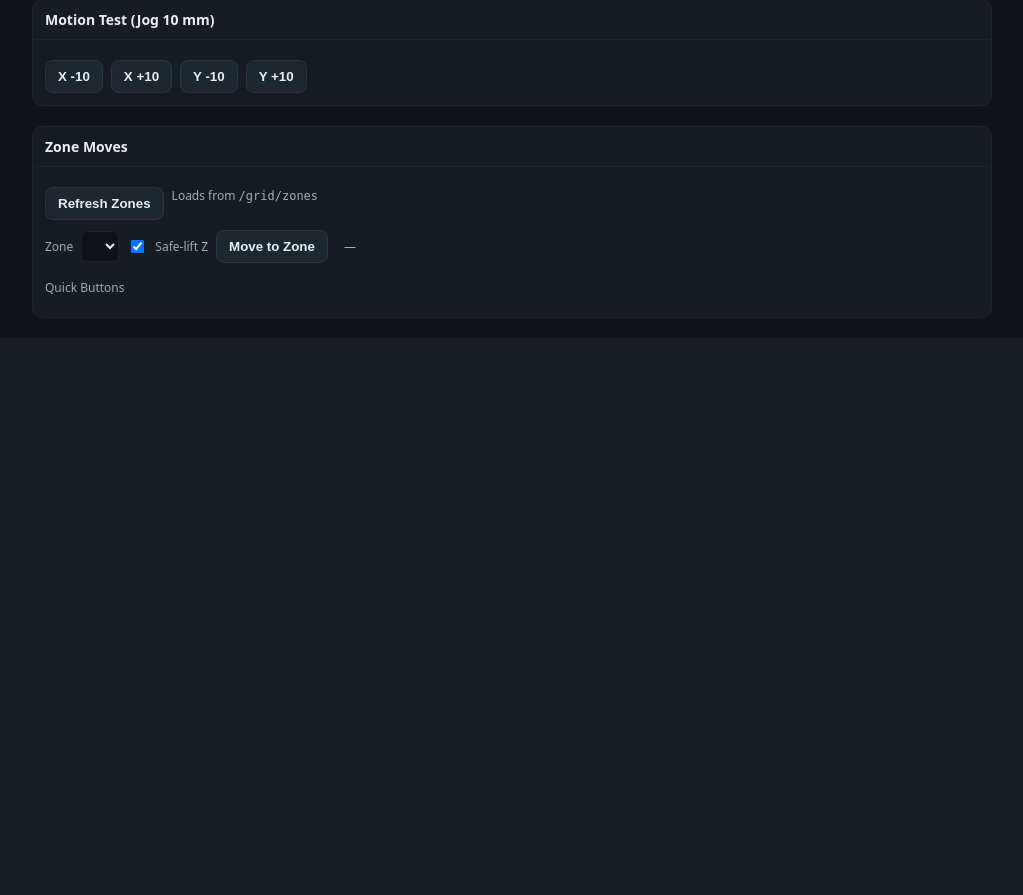
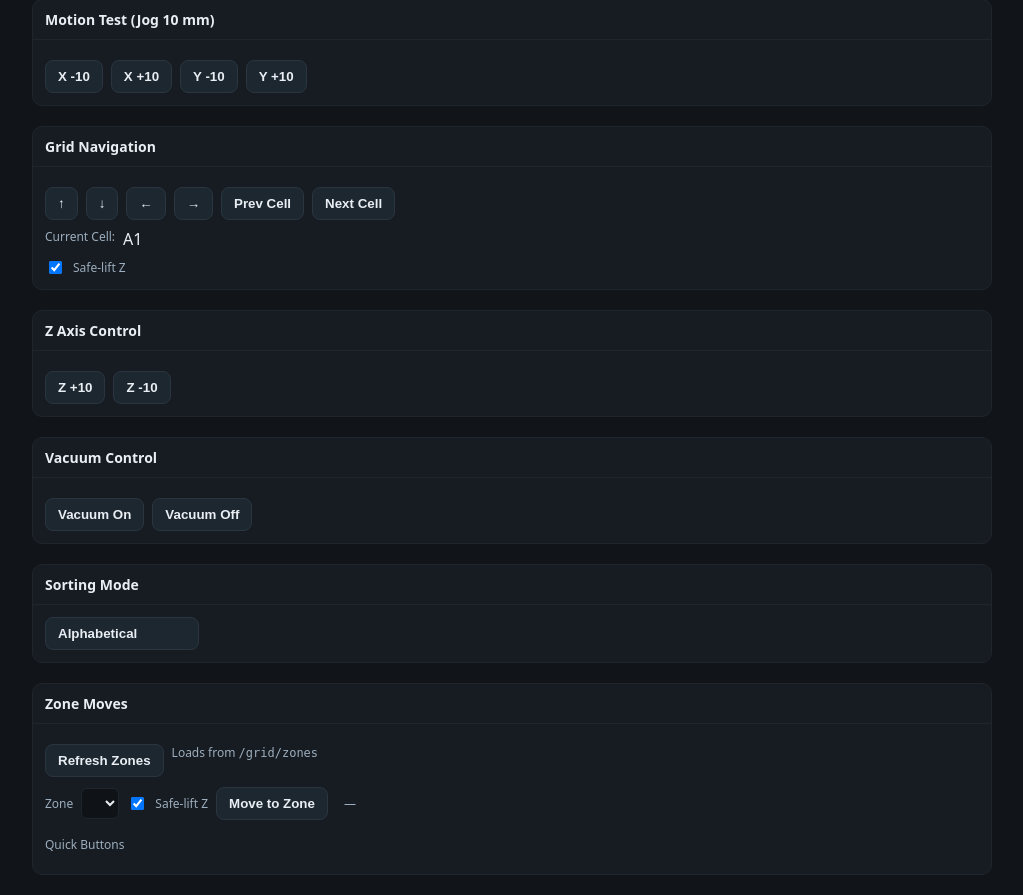
Before and after one commit to IanSStark/sort.me, a FastAPI app: page / in a window 1280 px wide. Shown: the part 655-1550 px from the top of the page, without its empty margins (128-1151 px from the left). Before the commit the page ends 949 px from the top, so only its background shows below. Run offline with FastAPI, Linux system fonts and the light colour scheme; lists and menus that the app fills with data are empty; parts of the project's set-up code (start-up, migrations or seed data) failed here and were passed over.

Commit message:
Update index.html

```diff
--- a/app/templates/index.html
+++ b/app/templates/index.html
@@ -93,6 +93,66 @@
   </div>
 </section>
 
+  <!-- Grid Navigation -->
+  <section class="card" style="max-width: 960px; margin:20px auto;">
+    <h2>Grid Navigation</h2>
+    <div class="content">
+      <div class="row">
+        <button id="btnUp"    class="btn">↑</button>
+        <button id="btnDown"  class="btn">↓</button>
+        <button id="btnLeft"  class="btn">←</button>
+        <button id="btnRight" class="btn">→</button>
+        <button id="btnPrevCell" class="btn">Prev Cell</button>
+        <button id="btnNextCell" class="btn">Next Cell</button>
+      </div>
+      <div class="row" style="margin-top:8px;">
+        <div class="hint">Current Cell:</div>
+        <div id="currentCell">A1</div>
+      </div>
+      <div class="row" style="margin-top:8px; align-items:center;">
+        <label style="display:flex; align-items:center; gap:8px;">
+          <input type="checkbox" id="chkSafeLiftGrid" checked>
+          <span class="hint">Safe-lift Z</span>
+        </label>
+      </div>
+    </div>
+  </section>
+
+  <!-- Z Axis Control -->
+  <section class="card" style="max-width: 960px; margin:20px auto;">
+    <h2>Z Axis Control</h2>
+    <div class="content">
+      <div class="row">
+        <button id="btnZUp"   class="btn">Z +10</button>
+        <button id="btnZDown" class="btn">Z -10</button>
+      </div>
+    </div>
+  </section>
+
+  <!-- Vacuum Control -->
+  <section class="card" style="max-width: 960px; margin:20px auto;">
+    <h2>Vacuum Control</h2>
+    <div class="content">
+      <div class="row">
+        <button id="btnVacuumOn"  class="btn">Vacuum On</button>
+        <button id="btnVacuumOff" class="btn">Vacuum Off</button>
+      </div>
+    </div>
+  </section>
+
+  <!-- Sorting Mode -->
+  <section class="card" style="max-width: 960px; margin:20px auto;">
+    <h2>Sorting Mode</h2>
+    <div class="content">
+      <select id="sortMode" class="btn">
+        <option value="alpha">Alphabetical</option>
+        <option value="yearset">Year → Set → Alpha</option>
+        <option value="mtg">MTG</option>
+        <option value="yugioh">YuGiOh</option>
+      </select>
+    </div>
+  </section>
+
 <!-- Zone moves -->
 <section class="card" style="max-width: 960px; margin:20px auto;">
   <h2>Zone Moves</h2>
@@ -133,7 +193,7 @@
   }
   function log(msg) {
     const el = document.getElementById('log');
-    el.value += (el.value ? '\n' : '') + (typeof msg === 'string' ? msg : JSON.stringify(msg, null, 2));
+    el.value += (el.value ? '\\n' : '') + (typeof msg === 'string' ? msg : JSON.stringify(msg, null, 2));
     el.scrollTop = el.scrollHeight;
   }
   function set(id, v) { document.getElementById(id).textContent = (v ?? '–'); }
@@ -300,6 +360,129 @@
 
   // initial load
   loadZones();
+
+  // --- grid navigation state ---
+  let currentRow = 0;
+  let currentCol = 0;
+
+  function updateCurrentCellDisplay() {
+    const letter = String.fromCharCode(65 + currentCol);
+    const cell = letter + (currentRow + 1);
+    document.getElementById('currentCell').textContent = cell;
+  }
+
+  async function moveToCurrentCell() {
+    const safe = document.getElementById('chkSafeLiftGrid').checked;
+    const row = currentRow;
+    const col = currentCol;
+    const letter = String.fromCharCode(65 + col);
+    const cell = letter + (row + 1);
+    try {
+      log(`Move to cell ${cell}…`);
+      const res = await api(`/grid/move/rc?row=${row}&col=${col}&safe_lift=${safe}`, { method: 'POST' });
+      lastMoveId = res.move_id;
+      updateIds();
+      log(res);
+    } catch (e) {
+      log('Grid move error: ' + e.message);
+    }
+    updateCurrentCellDisplay();
+  }
+
+  // Navigation button handlers
+  document.getElementById('btnUp').addEventListener('click', async () => {
+    if (currentRow > 0) {
+      currentRow -= 1;
+      await moveToCurrentCell();
+    }
+  });
+  document.getElementById('btnDown').addEventListener('click', async () => {
+    if (currentRow < 2) {
+      currentRow += 1;
+      await moveToCurrentCell();
+    }
+  });
+  document.getElementById('btnLeft').addEventListener('click', async () => {
+    if (currentCol > 0) {
+      currentCol -= 1;
+      await moveToCurrentCell();
+    }
+  });
+  document.getElementById('btnRight').addEventListener('click', async () => {
+    if (currentCol < 13) {
+      currentCol += 1;
+      await moveToCurrentCell();
+    }
+  });
+  document.getElementById('btnNextCell').addEventListener('click', async () => {
+    currentCol += 1;
+    if (currentCol > 13) {
+      currentCol = 0;
+      currentRow = (currentRow + 1) % 3;
+    }
+    await moveToCurrentCell();
+  });
+  document.getElementById('btnPrevCell').addEventListener('click', async () => {
+    currentCol -= 1;
+    if (currentCol < 0) {
+      currentCol = 13;
+      currentRow = (currentRow - 1 + 3) % 3;
+    }
+    await moveToCurrentCell();
+  });
+  updateCurrentCellDisplay();
+
+  // Z-axis control handlers
+  document.getElementById('btnZUp').addEventListener('click', async () => {
+    try {
+      log('Z +10');
+      const res = await api('/motion/jog?axis=Z&delta_mm=10&feed_xy=1200', { method: 'POST' });
+      lastMoveId = res.move_id;
+      updateIds();
+      log(res);
+    } catch (e) {
+      log('Z jog error: ' + e.message);
+    }
+  });
+  document.getElementById('btnZDown').addEventListener('click', async () => {
+    try {
+      log('Z -10');
+      const res = await api('/motion/jog?axis=Z&delta_mm=-10&feed_xy=1200', { method: 'POST' });
+      lastMoveId = res.move_id;
+      updateIds();
+      log(res);
+    } catch (e) {
+      log('Z jog error: ' + e.message);
+    }
+  });
+
+  // Vacuum control handlers
+  document.getElementById('btnVacuumOn').addEventListener('click', async () => {
+    try {
+      log('Vacuum on');
+      const res = await api('/vacuum/on', { method: 'POST' });
+      log(res);
+    } catch (e) {
+      log('Vacuum on error: ' + e.message);
+    }
+  });
+  document.getElementById('btnVacuumOff').addEventListener('click', async () => {
+    try {
+      log('Vacuum off');
+      const res = await api('/vacuum/off', { method: 'POST' });
+      log(res);
+    } catch (e) {
+      log('Vacuum off error: ' + e.message);
+    }
+  });
+
+  // Sorting mode selection (placeholder)
+  const sortModeSelect = document.getElementById('sortMode');
+  let sortMode = sortModeSelect.value;
+  sortModeSelect.addEventListener('change', (e) => {
+    sortMode = e.target.value;
+    log(`Sorting mode set to ${sortMode}`);
+  });
 </script>
 </body>
 </html>
```
